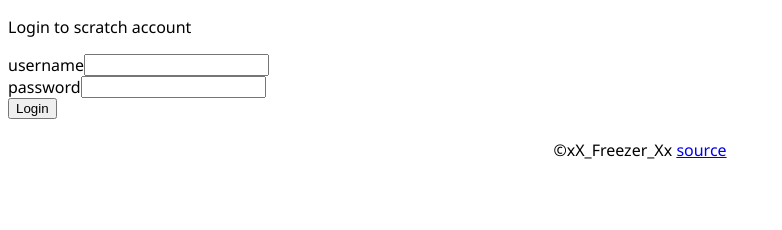
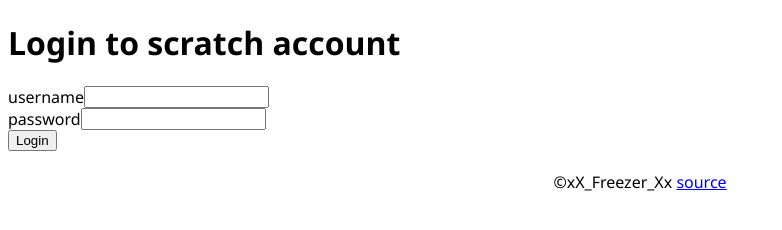
Before and after one commit to Frezledz/ScloudjsGUI, a website: page src/index.html in a window 1280 px wide. Both pictures are taken after a click on the button "Login". Shown: the whole page, without its empty margins (0-782 px from the left). Drawn offline with Linux system fonts and the light colour scheme; no server answers.

Commit message:
commits.

```diff
--- a/app.js
+++ b/app.js
@@ -6,7 +6,7 @@ app.use("/",express.static(__dirname+"/src"))
 app.use(express.json());
 
 app.listen(port,()=>{
-    console.log(`Application hosted on localhost:${port}`);
+    console.log(`Application launched.\nOpen your browser and access to localhost:${port}`);
 });
 
 let adata = {
--- a/src/html/login.html
+++ b/src/html/login.html
@@ -1,4 +1,4 @@
-<p>Login to scratch account</p>
+<h1>Login to scratch account</h1>
 <div id = "loginbox">
     <div class = "box">
         username
--- a/src/script.js
+++ b/src/script.js
@@ -8,6 +8,7 @@ const loginfunc = async()=>{
         const username = loginbox.getElementsByClassName("username")[0].value;
         info.username=username;
         const password = loginbox.getElementsByClassName("password")[0].value;
+        loginstatus.getElementsByClassName("status")[0].innerText = "logging in...";
         fetch("/login",{
             headers: {
               'Accept': 'application/json',
```
Also changed, not shown: README.md (added).
